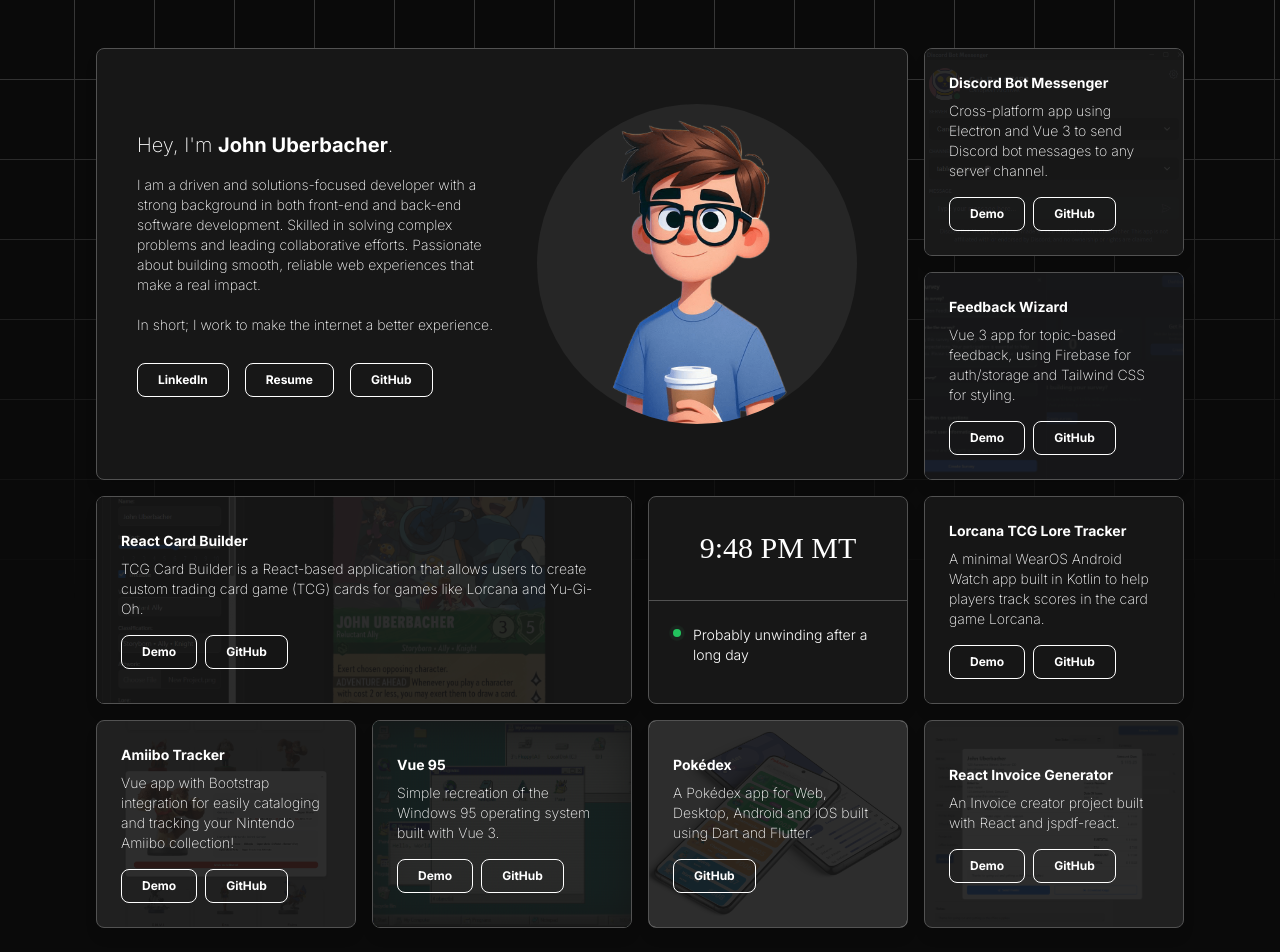
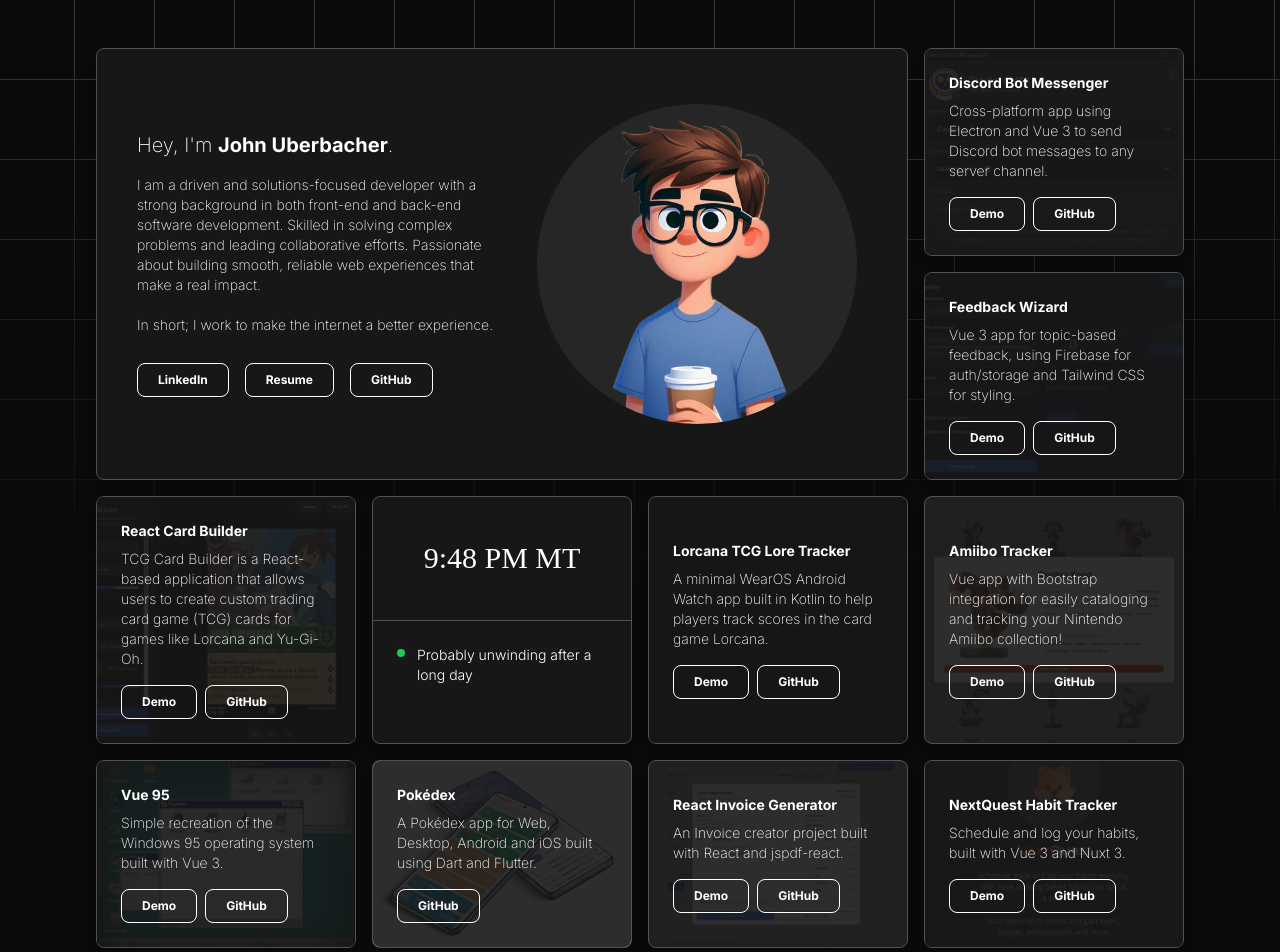
Before and after one commit to johnuberbacher/johnuberbacher.com, a Next.js app: page / in a window 1280 px wide. Shown: the top 952 px of the page. Built offline with nearby package versions, Linux system fonts and the light colour scheme.

Commit message:
add nextquest project

```diff
--- a/app/page.tsx
+++ b/app/page.tsx
@@ -85,7 +85,7 @@ export default function Home() {
       </Card>
 
       <Card
-        colSpan="col-span-1 md:col-span-1 lg:col-span-2"
+        colSpan="col-span-1 md:col-span-1 lg:col-span-1"
         rowSpan="md:row-span-1"
       >
         <Project
@@ -168,6 +168,19 @@ export default function Home() {
           githubLink="https://github.com/johnuberbacher/invoice-generator"
         />
       </Card>
+
+      <Card
+        colSpan="col-span-1 md:col-span-1 lg:col-span-1"
+        rowSpan="md:row-span-1"
+      >
+        <Project
+          title="NextQuest Habit Tracker"
+          description="Schedule and log your habits, built with Vue 3 and Nuxt 3."
+          image="nextquest-habit-tracker.png"
+          demoLink="https://johnuberbacher.com/nextquest/"
+          githubLink="https://github.com/johnuberbacher/nextquest"
+        />
+      </Card>
     </div>
   );
 }
```
Also changed, not shown: public/nextquest-habit-tracker.png (added).
